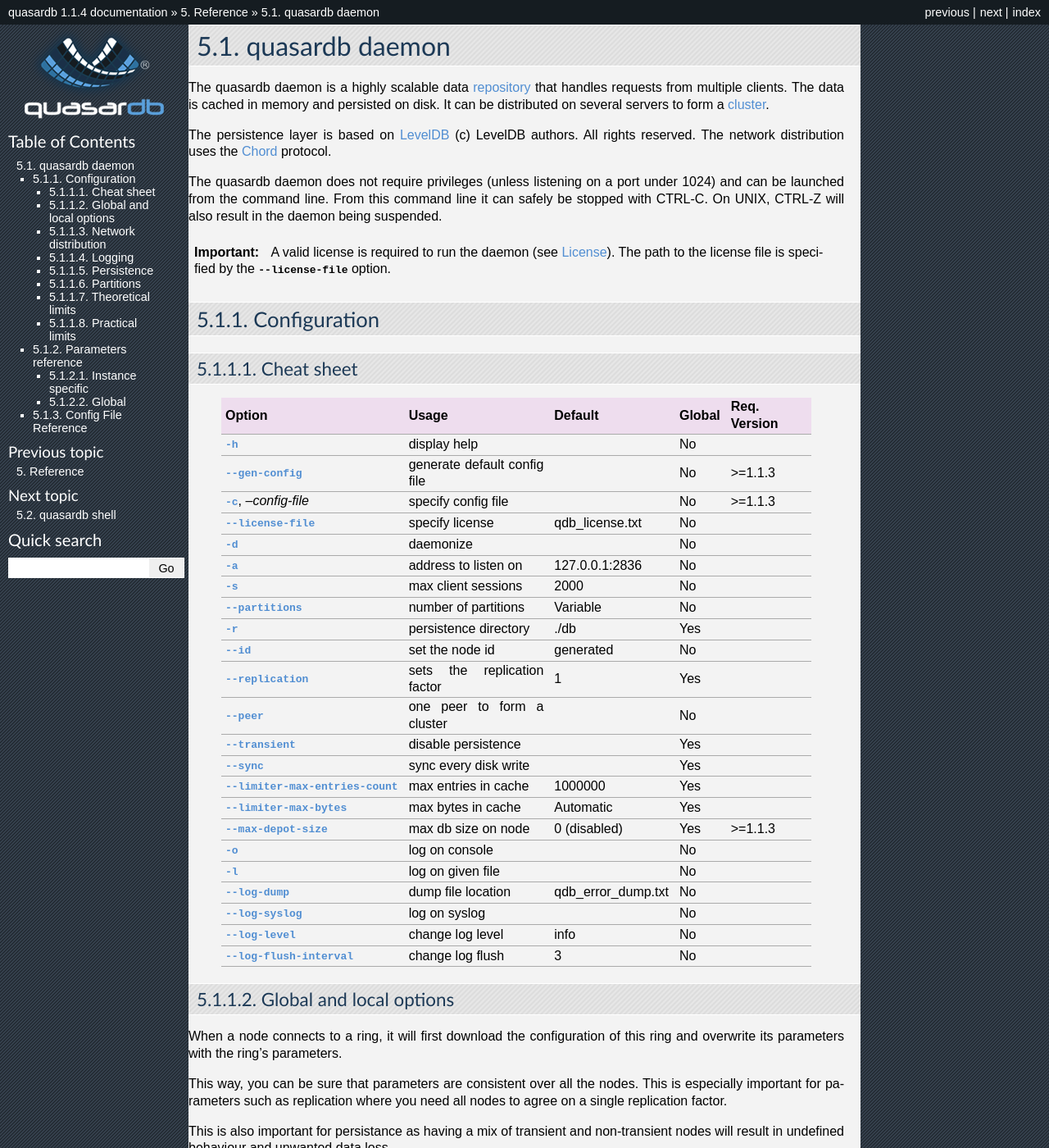
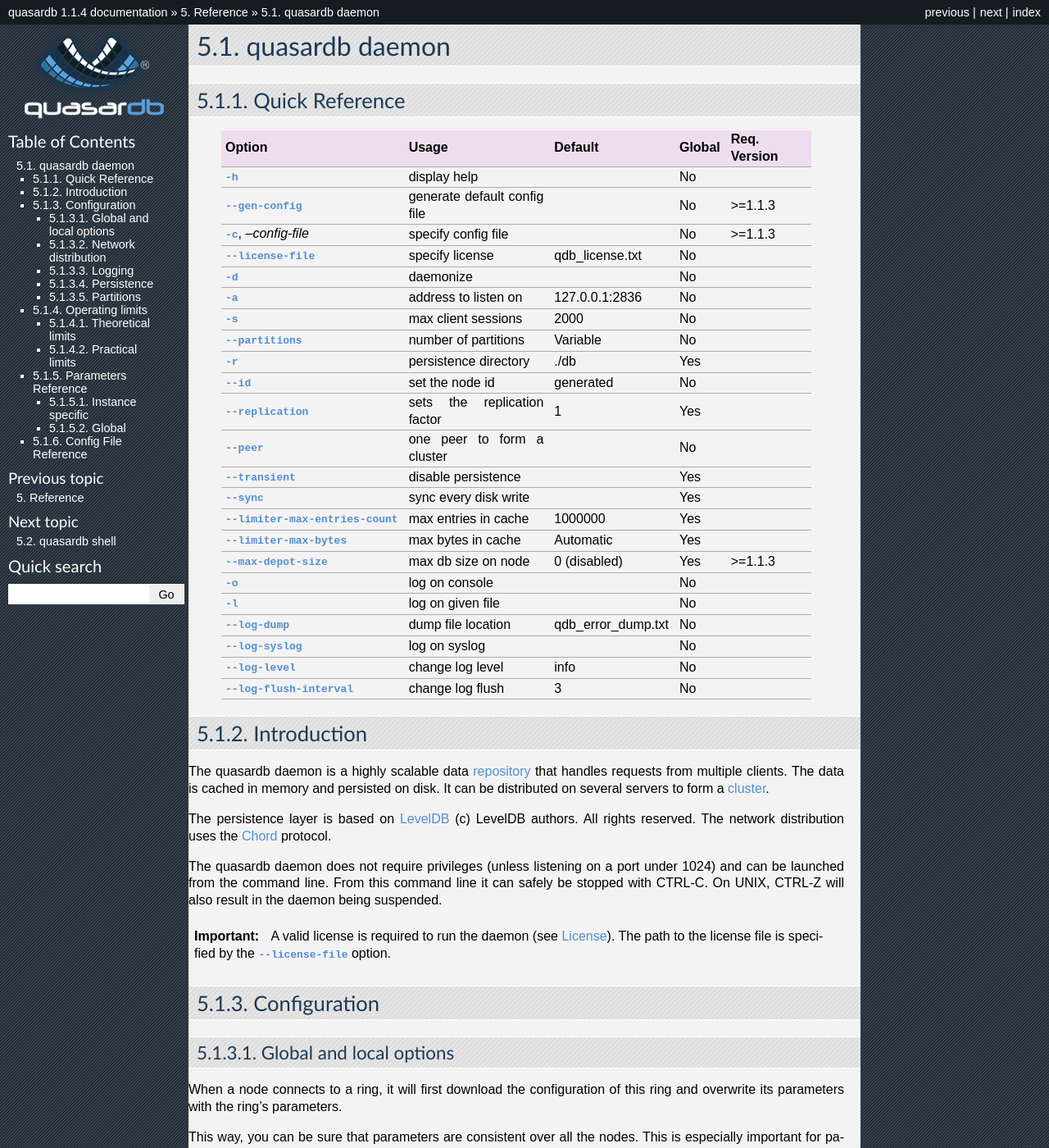
Before and after one commit to iltommi/qdb-documentation, a Sphinx documentation site: the page built from source/reference/qdbd.rst, in a window 1280 px wide and 1400 px high. Shown: the whole window at 82% size. Built offline with Sphinx 7.4.7, drawn with Linux system fonts in a browser that asks for light colours; formulas are drawn with MathJax 3; pages that are not in the unit, such as notebooks, are missing from menus; part of the change alters nothing that is shown; some of the changed text lies outside the part shown.

Commit message:
Add quick reference guide to qdbd.rst and clean up a few headers and references.

```diff
--- a/source/reference/qdbd.rst
+++ b/source/reference/qdbd.rst
@@ -1,23 +1,10 @@
 quasardb daemon
 ***************
 
-The quasardb daemon is a highly scalable data :term:`repository` that handles requests from multiple clients.  The data is cached in memory and persisted on disk. It can be distributed on several servers to form a :term:`cluster`.
-
-The persistence layer is based on `LevelDB <http://code.google.com/p/leveldb/>`_ (c) LevelDB authors. All rights reserved.
-The network distribution uses the `Chord <http://pdos.csail.mit.edu/chord/>`_ protocol.
-
-The quasardb daemon does not require privileges (unless listening on a port under 1024) and can be launched from the command line. From this command line it can safely be stopped with CTRL-C. On UNIX, CTRL-Z will also result in the daemon being suspended.
-
-.. important::
-    A valid license is required to run the daemon (see :doc:`../license`). The path to the license file is specified by the :option:`--license-file` option.
-
-Configuration
-=============
-
 .. program:: qdbd
 
-Cheat sheet
------------
+Quick Reference
+===============
 
  ===================================== ============================ =================== ============ ==============
                 Option                               Usage               Default           Global     Req. Version
@@ -46,6 +33,24 @@ Cheat sheet
  :option:`--log-level`                 change log level             info                    No
  :option:`--log-flush-interval`        change log flush             3                       No
  ===================================== ============================ =================== ============ ==============
+
+Introduction
+============
+
+The quasardb daemon is a highly scalable data :term:`repository` that handles requests from multiple clients.  The data is cached in memory and persisted on disk. It can be distributed on several servers to form a :term:`cluster`.
+
+The persistence layer is based on `LevelDB <http://code.google.com/p/leveldb/>`_ (c) LevelDB authors. All rights reserved.
+The network distribution uses the `Chord <http://pdos.csail.mit.edu/chord/>`_ protocol.
+
+The quasardb daemon does not require privileges (unless listening on a port under 1024) and can be launched from the command line. From this command line it can safely be stopped with CTRL-C. On UNIX, CTRL-Z will also result in the daemon being suspended.
+
+.. important::
+    A valid license is required to run the daemon (see :doc:`../license`). The path to the license file is specified by the :option:`--license-file` option.
+
+
+
+Configuration
+=============
 
 Global and local options
 ------------------------
@@ -128,6 +133,7 @@ The ideal number of partitions is close to the number of physical cores your ser
     Unless a performance issue is identified, it is best to let the daemon compute the partition count.
 
 Use :option:`--limiter-max-entries-count` (defaults to 1,000,000) and :option:`--limiter-max-bytes` (defaults to a half the available physical memory) options to configure these thresholds.
+
 Operating limits
 ================
 
@@ -169,7 +175,7 @@ Practical limits
 
 .. _qdbd-parameters-reference:
 
-Parameters reference
+Parameters Reference
 ====================
 
 Parameters can be supplied in any order and are prefixed with ``--``.
```
